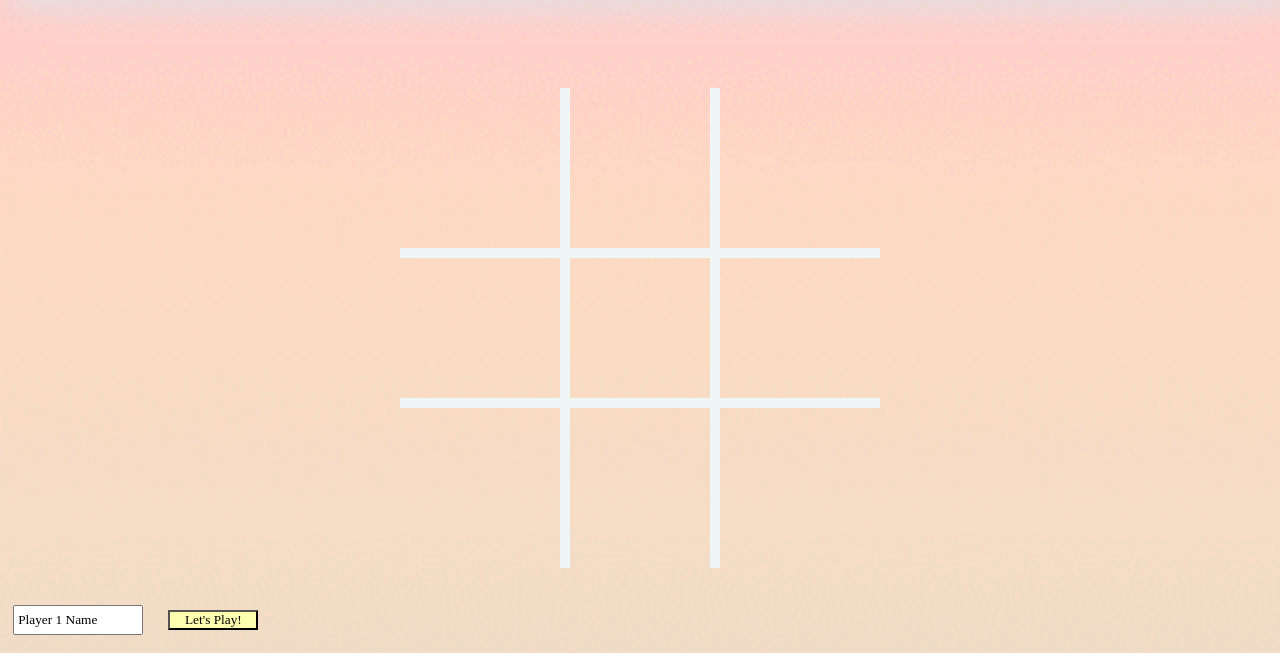
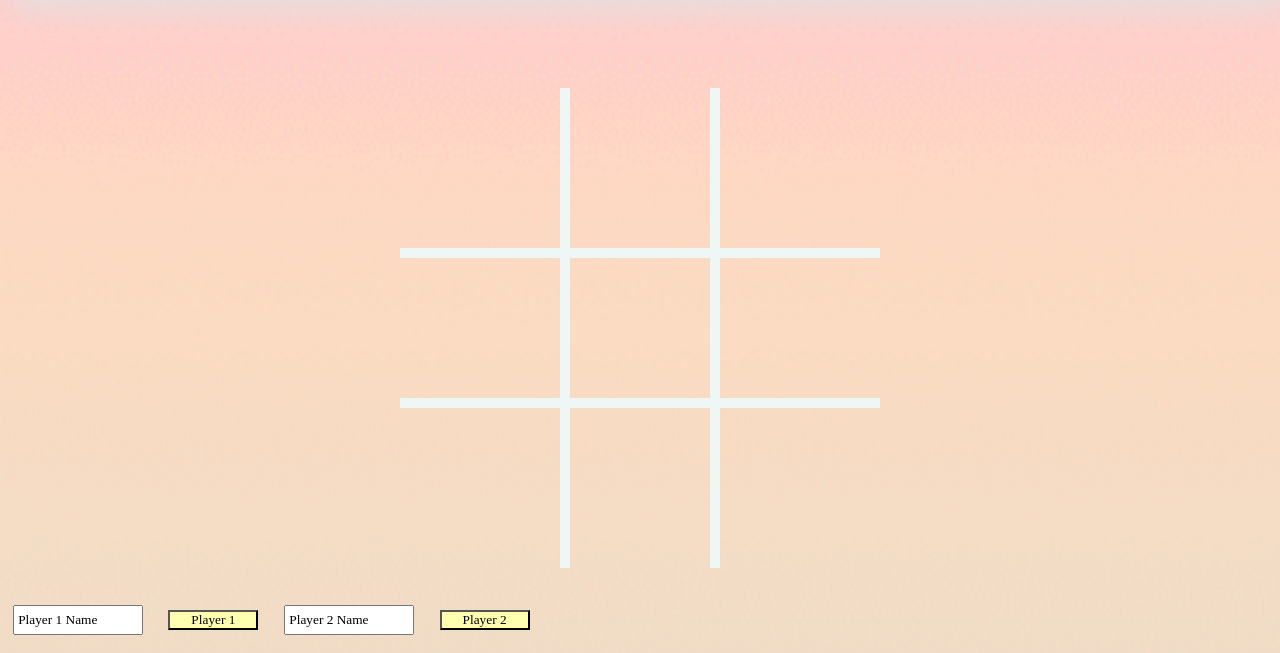
Before and after one commit to Itcel2014/tic-tac-toe, a plain HTML site: page index.html in a window 1280 px wide. Shown: the part 147-800 px from the top of the page. Drawn offline with Linux system fonts and the light colour scheme.

Commit message:
got name field to work

```diff
--- a/app.js
+++ b/app.js
@@ -9,15 +9,13 @@ let gameState = {
   turn: "X",
 };
 
-function myFunction(Player1) {
+function myFunction() {
   var x = document.getElementById("myText").value;
   document.getElementById("demo").innerHTML = x;
 }
-
-// function myFunction(Player2) {
-//   var x = document.getElementById("myText2").value;
-//   document.getElementsByClassName("demo").innerHTML = x;
-// }
+function playerTwo() {
+  var x = document.getElementById("Txt").value;
+  document.getElementById("show").innerHTML = x;
 
   gameState.board;
   let currentPlayer = "X";
@@ -35,13 +33,9 @@ grid.addEventListener("click", function (event) {
   });
 
   // keep track of whose turn it is
-
   //winner or loser
-
   //where x's and o's are
-
   // how to check winner
-
   function randomizeFirstPlayer() {
     //randomly determine player one or player two
     //re-assign the turn to the results of 21
@@ -53,5 +47,7 @@ function renderGrid() {}
   function checkWinner() {
     //if statement and else if
   }
+  //add restart button
+}
 
 //add restart button
--- a/index.html
+++ b/index.html
@@ -13,7 +13,6 @@
       <h1>x o . Tic - Tac - Toe . x o</h1>
       <h4>By Itcel Lerma</h4>
     </header>
-
     <div class="centerMe">
       <div class="grid">
         <div class="cell"></div>
@@ -35,14 +34,12 @@
         name="fname"
         value=" Player 1 Name "
       /><br />
-      <!-- <input
-        type="text"
-        id="myText2"
-        name="fname"
-        value=" Player 2 Name "
-      /><br /> -->
-      <button onclick="myFunction()">Let's Play!</button>
+      <button onclick="myFunction()">Player 1</button>
       <p id="demo"></p>
+
+      <input type="text" id="Txt" name="fname" value=" Player 2 Name " /><br />
+      <button onclick="playerTwo()">Player 2</button>
+      <p id="show"></p>
     </footer>
   </body>
 </html>
```
Lines whose indentation alone changed are shown as unchanged.
